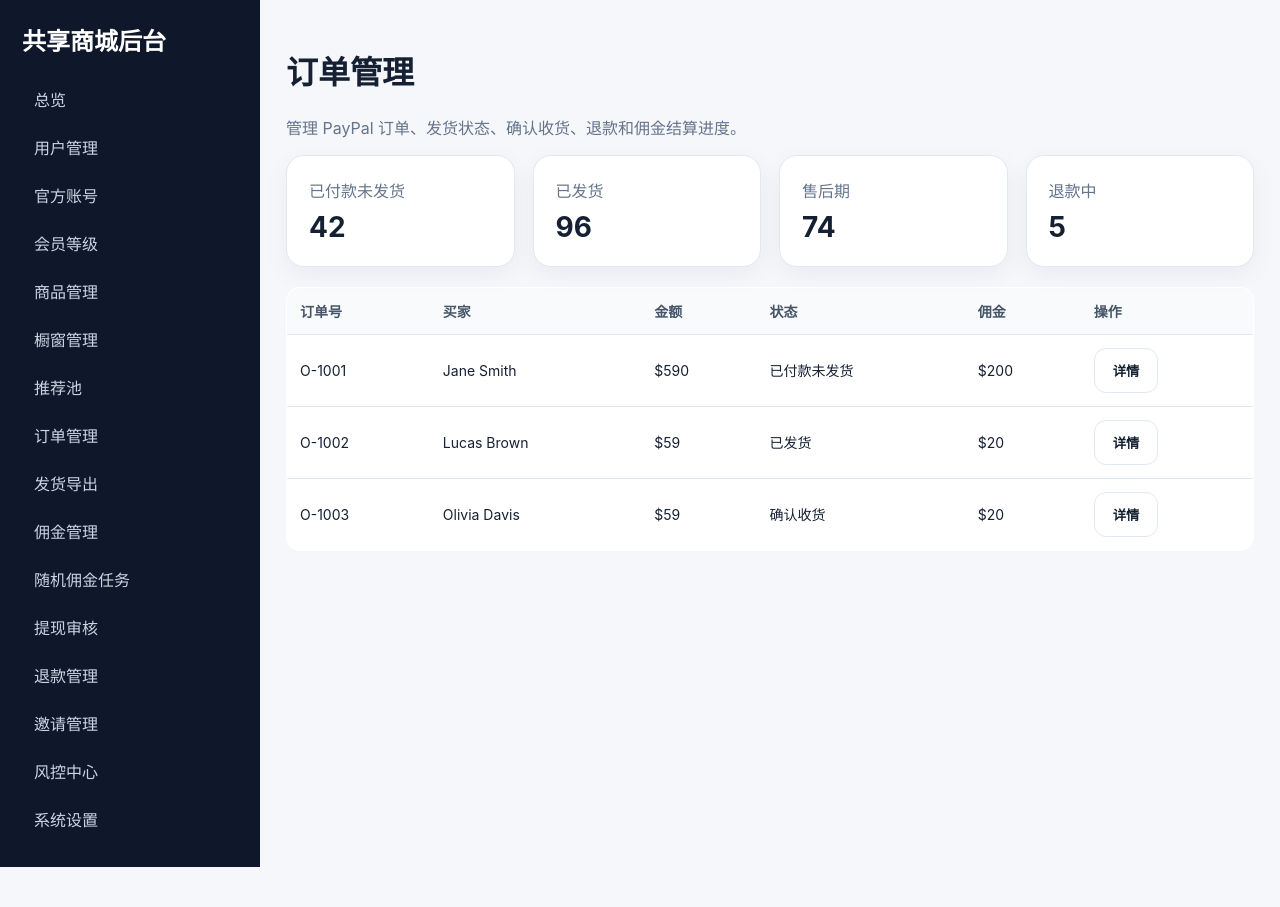
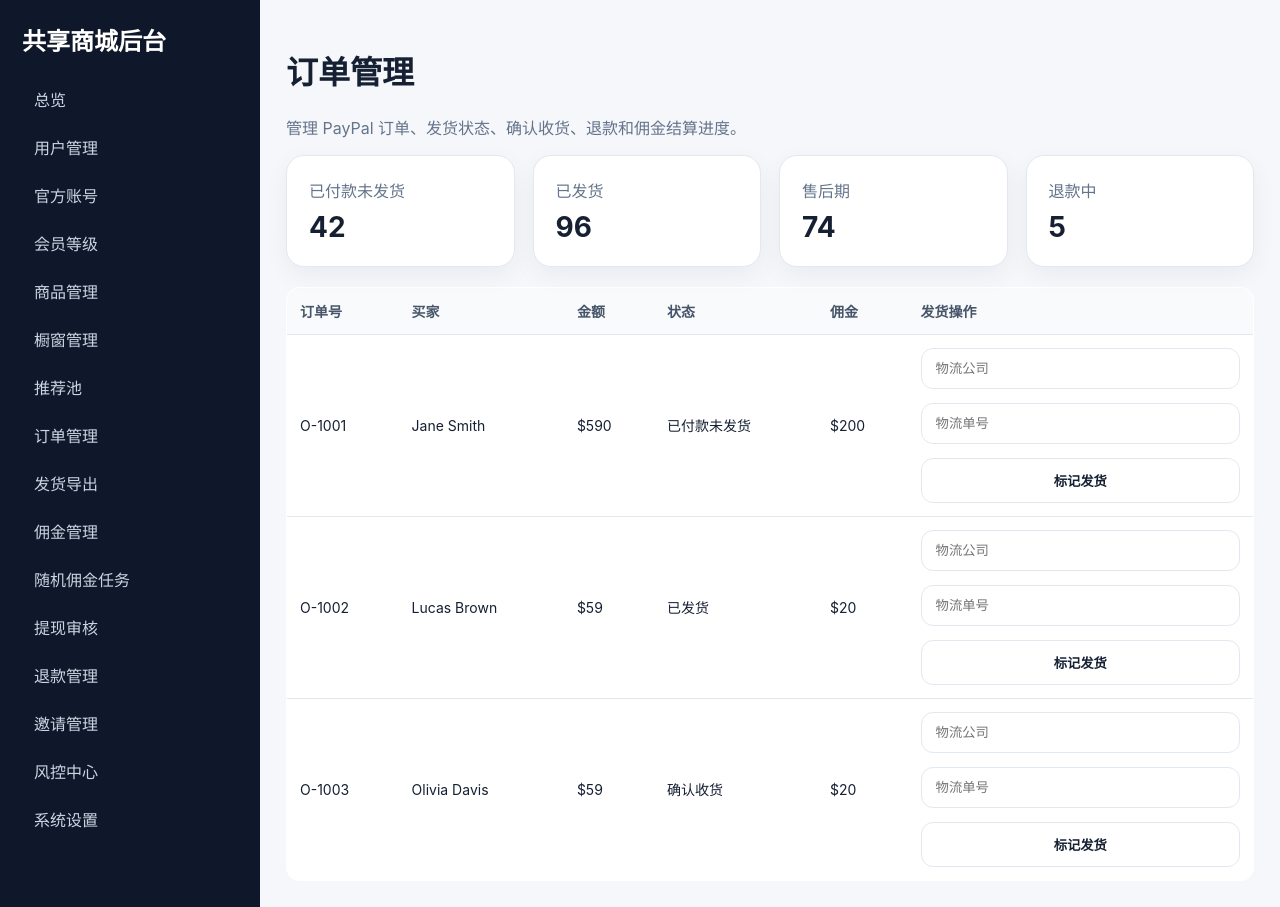
Before and after one commit to ljh285218864-hue/123456, a Next.js app: page /admin/orders in a window 1280 px wide. Before the commit the page ends 867 px from the top, so only its background shows below. Built offline with nearby package versions, Linux system fonts and the light colour scheme.

Commit message:
Connect order shipping form on orders page

```diff
--- a/app/admin/orders/page.tsx
+++ b/app/admin/orders/page.tsx
@@ -1,4 +1,5 @@
 import { sampleOrders } from '@/lib/mock-data';
+import OrderShipForm from '@/components/OrderShipForm';
 
 export default function OrdersPage() {
   return (
@@ -11,7 +12,7 @@ export default function OrdersPage() {
         <div className="card stat"><span className="muted">售后期</span><strong>74</strong></div>
         <div className="card stat"><span className="muted">退款中</span><strong>5</strong></div>
       </div>
-      <table className="table"><thead><tr><th>订单号</th><th>买家</th><th>金额</th><th>状态</th><th>佣金</th><th>操作</th></tr></thead><tbody>{sampleOrders.map(order => <tr key={order.id}><td>{order.id}</td><td>{order.buyer}</td><td>{order.amount}</td><td>{order.status}</td><td>{order.commission}</td><td><button className="btn ghost">详情</button></td></tr>)}</tbody></table>
+      <table className="table"><thead><tr><th>订单号</th><th>买家</th><th>金额</th><th>状态</th><th>佣金</th><th>发货操作</th></tr></thead><tbody>{sampleOrders.map(order => <tr key={order.id}><td>{order.id}</td><td>{order.buyer}</td><td>{order.amount}</td><td>{order.status}</td><td>{order.commission}</td><td><OrderShipForm orderId={order.id} /></td></tr>)}</tbody></table>
     </>
   );
 }
```
